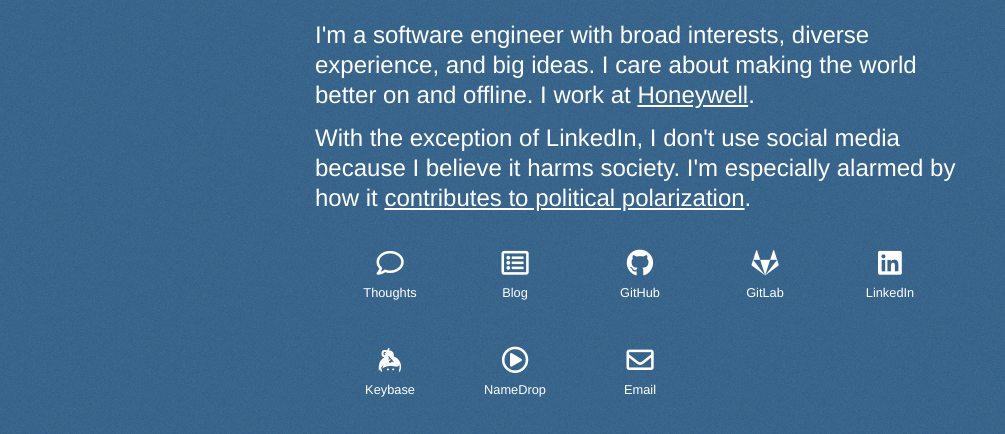
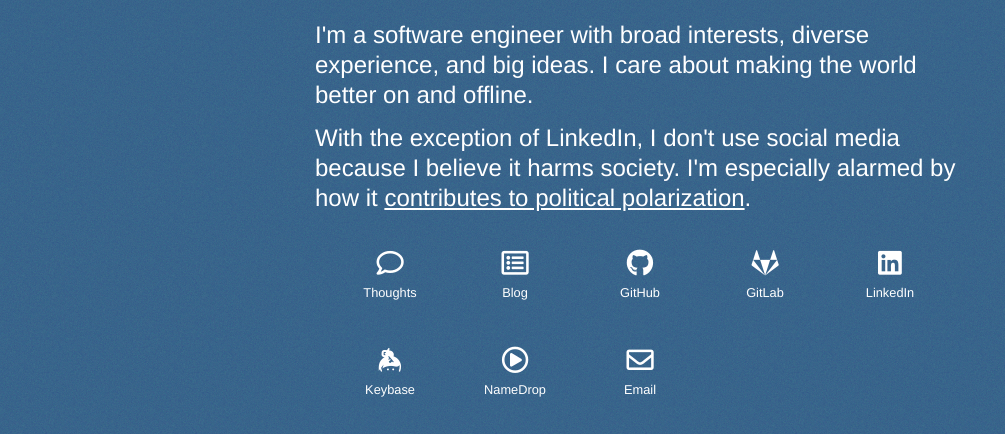
Before and after one commit to openjck/johnkarahalis.com, a website built with Parcel: page src/index.html in a window 1280 px wide. Shown: the part 233-667 px from the top of the page, without its empty margins (0-1005 px from the left). Built offline with nearby package versions, Linux system fonts and the light colour scheme.

Commit message:
Update intro

```diff
--- a/src/index.html
+++ b/src/index.html
@@ -51,8 +51,7 @@
         <h2>Introduction</h2>
         <p>
           I'm a software engineer with broad interests, diverse experience, and
-          big ideas. I care about making the world better on and offline. I work
-          at <a href="https://www.honeywell.com/">Honeywell</a>.
+          big ideas. I care about making the world better on and offline.
         </p>
         <p>
           With the exception of LinkedIn, I don't use social media because I
```
